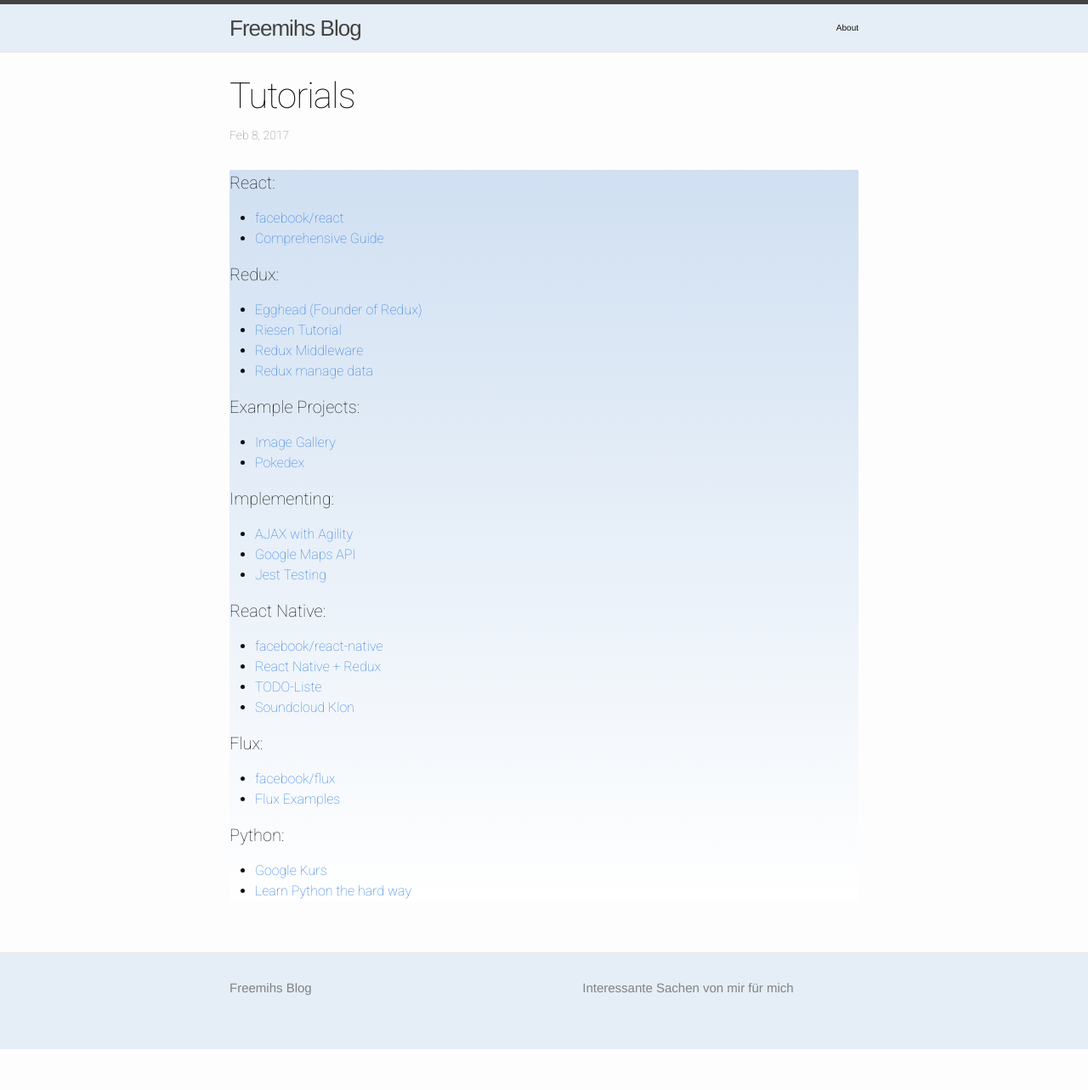
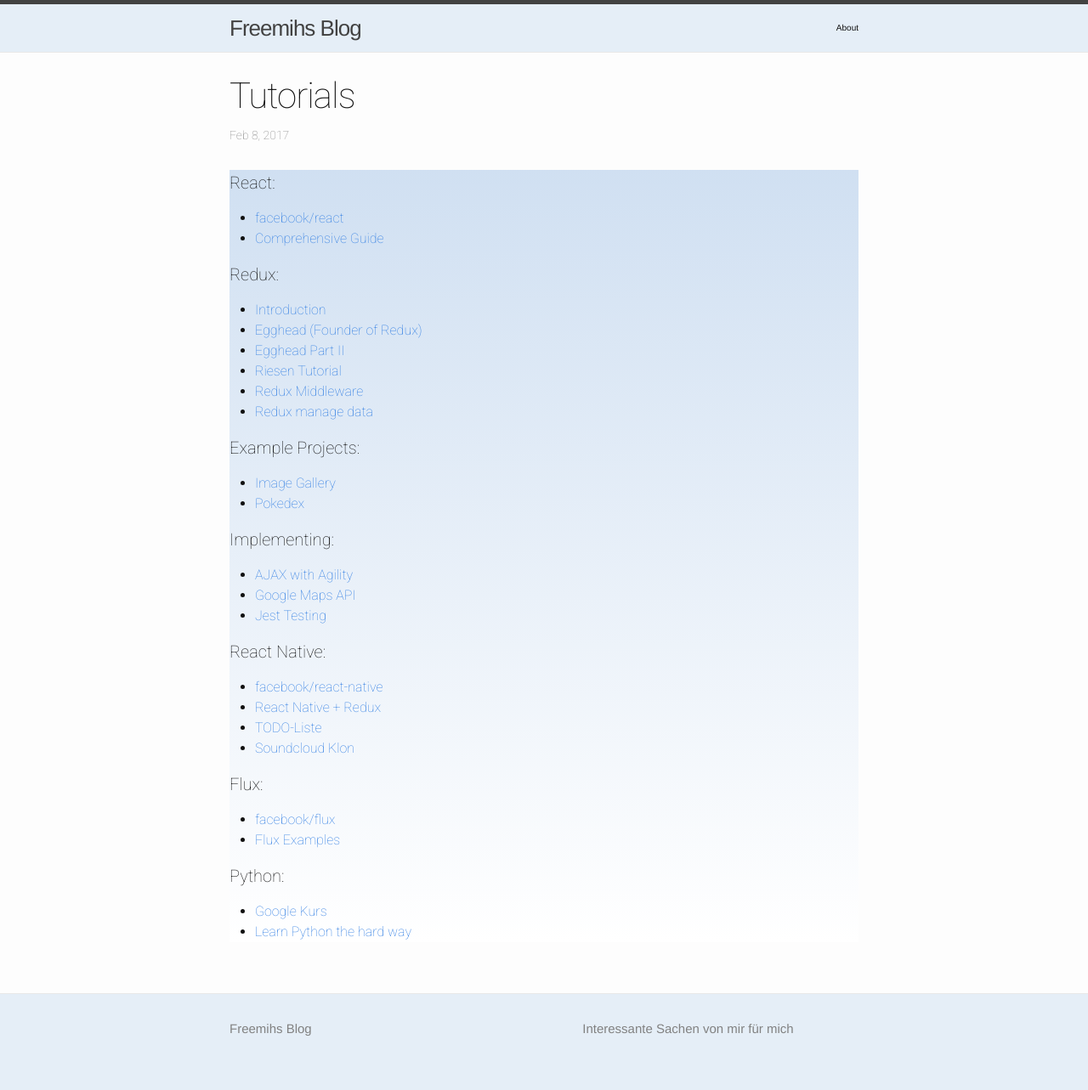
Before and after one commit to freemih/freemih.github.io, a Jekyll site: the page built from _posts/2017-02-08-Tutorials.markdown, in a window 1280 px wide. Shown: the whole page at 85% size. Built offline with Jekyll 4.4.1, drawn with Linux system fonts in a browser that asks for light colours; before the commit the page ends 1235 px from its top, so only the background shows below that.

Commit message:
Update 2017-02-08-Tutorials.markdown

```diff
--- a/_posts/2017-02-08-Tutorials.markdown
+++ b/_posts/2017-02-08-Tutorials.markdown
@@ -16,7 +16,11 @@ date:   2017-02-08 11:05:36 -0500
 <div>
 <h4>Redux:</h4>
 <ul>
+  <li><a href='http://redux.js.org/docs/introduction/Motivation.html'>Introduction</a></li>
+
   <li><a href='https://egghead.io/courses/getting-started-with-redux'>Egghead (Founder of Redux)</a></li>
+
+  <li><a href='https://egghead.io/courses/building-react-applications-with-idiomatic-redux'>Egghead Part II</a></li>
 
   <li><a href='http://teropa.info/blog/2015/09/10/full-stack-redux-tutorial.html'>Riesen Tutorial</a></li>
 
```
